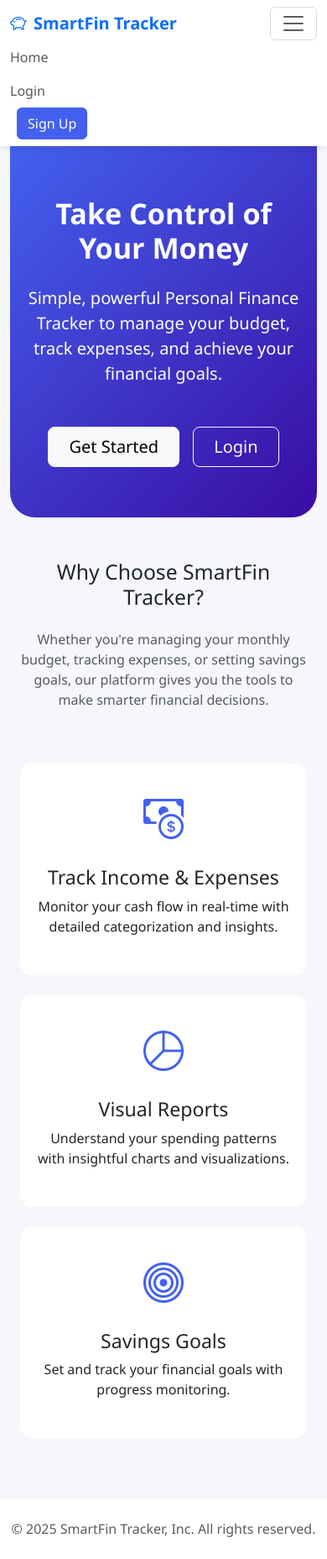
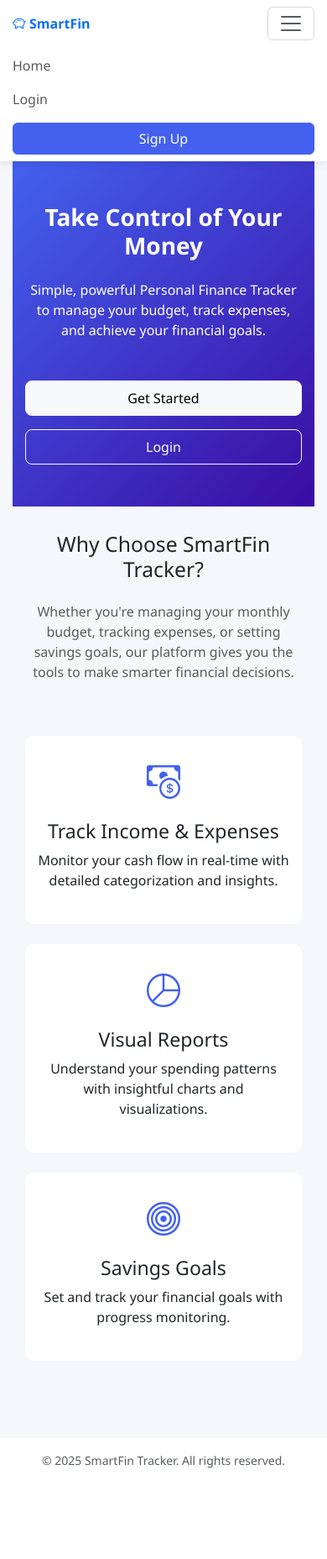
Before and after one commit to aa98-45556443355666/SmartFin_Tracker, a Flask app: page / in a window 390 px wide, after a click that opens the changed part. Shown: the whole page at 84% size. After the commit the page ends 1748 px from the top, so only its background shows below. Run offline with Flask 3, Linux system fonts and the light colour scheme; some libraries are stand-ins or nearby versions.

Commit message:
improved responsiveness

```diff
--- a/templates/add_goal.html
+++ b/templates/add_goal.html
@@ -1,7 +1,7 @@
 {% extends "base.html" %}
 {% block content %}
-<div class="row justify-content-center mt-4">
-    <div class="col-md-6">
+<div class="row justify-content-center mt-3 mt-md-4">
+    <div class="col-md-8 col-lg-6">
         <div class="card">
             <div class="card-header bg-white">
                 <h4 class="text-center">Create Savings Goal</h4>
@@ -14,7 +14,7 @@
                         {{ form.name(class="form-control", placeholder="e.g., Vacation Fund, New Car") }}
                     </div>
                     <div class="row mb-3">
-                        <div class="col-md-6">
+                        <div class="col-md-6 mb-3 mb-md-0">
                             {{ form.target_amount.label(class="form-label") }}
                             {{ form.target_amount(class="form-control", placeholder="0.00") }}
                         </div>
--- a/templates/add_transaction.html
+++ b/templates/add_transaction.html
@@ -1,7 +1,7 @@
 {% extends "base.html" %}
 {% block content %}
-<div class="row justify-content-center mt-4">
-    <div class="col-md-6">
+<div class="row justify-content-center mt-3 mt-md-4">
+    <div class="col-md-8 col-lg-6">
         <div class="card">
             <div class="card-header bg-white">
                 <h4 class="text-center">Add New Transaction</h4>
--- a/templates/base.html
+++ b/templates/base.html
@@ -28,20 +28,19 @@
             box-shadow: 0 2px 10px rgba(0, 0, 0, 0.1);
         }
 
+        .navbar-brand {
+            font-size: 1.1rem;
+        }
+
         .card {
-            border-radius: 15px;
-            box-shadow: 0 4px 20px rgba(0, 0, 0, 0.05);
+            border-radius: 10px;
+            box-shadow: 0 4px 15px rgba(0, 0, 0, 0.05);
             border: none;
             margin-bottom: 20px;
-            transition: transform 0.3s;
-        }
-
-        .card:hover {
-            transform: translateY(-5px);
         }
 
         .card-header {
-            border-radius: 15px 15px 0 0 !important;
+            border-radius: 10px 10px 0 0 !important;
             background-color: #fff;
             border-bottom: 1px solid rgba(0, 0, 0, 0.05);
         }
@@ -106,42 +85,48 @@
             overflow: hidden;
         }
 
-        .goal-progress-bar {
-            height: 100%;
-            background-color: var(--primary);
-        }
-
         .hero-section {
             background: linear-gradient(135deg, #4361ee 0%, #3a0ca3 100%);
             color: white;
-            padding: 100px 0;
-            border-radius: 0 0 30px 30px;
-            margin-bottom: 50px;
+            padding: 80px 0;
+            border-radius: 0;
+            margin-bottom: 30px;
         }
 
         .feature-card {
             text-align: center;
-            padding: 30px 20px;
+            padding: 25px 15px;
             background-color: white;
-            border-radius: 15px;
+            border-radius: 10px;
             height: 100%;
+            margin-bottom: 15px;
         }
 
         .feature-icon {
-            font-size: 3rem;
+            font-size: 2.5rem;
             color: var(--primary);
-            margin-bottom: 20px;
+            margin-bottom: 15px;
         }
 
         .auth-container {
-            max-width: 500px;
+            max-width: 100%;
             margin: 0 auto;
-            padding: 2rem 0;
+            padding: 1.5rem;
         }
 
         main {
             flex: 1;
+            padding-bottom: 20px;
         }
+
+        footer {
+            padding: 1.5rem 0;
+        }
+
+        .form-control, .form-select {
+            padding: 0.5rem 0.75rem;
+        }
+
         @keyframes slideIn {
             from { transform: translateY(-20px); opacity: 0; }
             to { transform: translateY(0); opacity: 1; }
@@ -150,16 +135,62 @@
         .alert {
             animation: slideIn 0.3s ease-out;
         }
+        @media (max-width: 768px) {
+            .hero-section {
+                padding: 60px 0;
+            }
 
-        @media (max-width: 768px) {
+            .hero-section h1 {
+                font-size: 2rem;
+            }
+
+            .hero-section p {
+                font-size: 1rem;
+            }
+
+            .navbar-brand {
+                font-size: 1rem;
+            }
+
+            .card {
+                border-radius: 8px;
+            }
+
             .finance-summary {
                 flex-direction: column;
             }
+
             .summary-card {
-                margin: 10px 0;
+                width: 100%;
             }
+
+            .btn-lg {
+                padding: 0.5rem 1rem;
+                font-size: 1rem;
+            }
+        }
+
+        @media (max-width: 576px) {
             .hero-section {
-                padding: 60px 0;
+                padding: 50px 0;
+            }
+
+            .hero-section h1 {
+                font-size: 1.75rem;
+            }
+
+            .container {
+                padding-left: 15px;
+                padding-right: 15px;
+            }
+
+            .navbar-collapse {
+                padding-top: 10px;
+            }
+
+            .dropdown-menu {
+                position: static;
+                float: none;
             }
         }
     </style>
@@ -170,7 +201,7 @@
     <nav class="navbar navbar-expand-lg navbar-light bg-white sticky-top">
         <div class="container">
             <a class="navbar-brand fw-bold text-primary" href="{{ url_for('home') }}">
-                <i class="bi bi-piggy-bank me-2"></i>SmartFin Tracker
+                <i class="bi bi-piggy-bank me-1"></i>SmartFin
             </a>
             <button class="navbar-toggler" type="button" data-bs-toggle="collapse" data-bs-target="#navbarNav">
                 <span class="navbar-toggler-icon"></span>
@@ -209,8 +240,8 @@
                     <li class="nav-item">
                         <a class="nav-link" href="{{ url_for('login') }}">Login</a>
                     </li>
-                    <li class="nav-item ms-2">
-                        <a class="btn btn-primary" href="{{ url_for('signup') }}">Sign Up</a>
+                    <li class="nav-item ms-lg-2 mt-2 mt-lg-0">
+                        <a class="btn btn-primary w-100" href="{{ url_for('signup') }}">Sign Up</a>
                     </li>
                     {% endif %}
                 </ul>
@@ -245,10 +276,10 @@
         {% block content %}{% endblock %}
     </main>
 
-    <footer class="bg-white mt-auto py-4">
+    <footer class="bg-white mt-auto py-3">
         <div class="container text-center">
-            <p class="mb-0 text-muted">
-                &copy; <span id="current-year">2025</span> SmartFin Tracker, Inc. All rights reserved.
+            <p class="mb-0 text-muted small">
+                &copy; <span id="current-year">2025</span> SmartFin Tracker. All rights reserved.
             </p>
         </div>
     </footer>
--- a/templates/index.html
+++ b/templates/index.html
@@ -5,7 +5,7 @@
         <h1 class="display-4 fw-bold mb-4">Take Control of Your Money</h1>
         <p class="lead mb-5">Simple, powerful Personal Finance Tracker to manage your budget, track expenses, and
             achieve your financial goals.</p>
-        <div class="d-flex justify-content-center gap-3">
+        <div class="d-flex flex-column flex-sm-row justify-content-center gap-3">
             {% if current_user.is_authenticated %}
             <a href="/dashboard" class="btn btn-light btn-lg px-4">Go to Dashboard</a>
             {% else %}
@@ -15,7 +15,6 @@
         </div>
     </div>
 </div>
-
 <div class="container">
     <div class="row mb-5">
         <div class="col-md-8 mx-auto text-center">
@@ -24,7 +23,6 @@
                 savings goals, our platform gives you the tools to make smarter financial decisions.</p>
         </div>
     </div>
-
     <div class="row mb-5">
         <div class="col-md-4 mb-4">
             <div class="feature-card">
@@ -32,7 +30,7 @@
                     <i class="bi bi-cash-coin"></i>
                 </div>
                 <h3>Track Income & Expenses</h3>
-                <p>Monitor your cash flow in real-time with detailed categorization and insights.</p>
+                <p class="mb-0">Monitor your cash flow in real-time with detailed categorization and insights.</p>
             </div>
         </div>
         <div class="col-md-4 mb-4">
@@ -41,7 +39,7 @@
                     <i class="bi bi-pie-chart"></i>
                 </div>
                 <h3>Visual Reports</h3>
-                <p>Understand your spending patterns with insightful charts and visualizations.</p>
+                <p class="mb-0">Understand your spending patterns with insightful charts and visualizations.</p>
             </div>
         </div>
         <div class="col-md-4 mb-4">
@@ -50,7 +48,7 @@
                     <i class="bi bi-bullseye"></i>
                 </div>
                 <h3>Savings Goals</h3>
-                <p>Set and track your financial goals with progress monitoring.</p>
+                <p class="mb-0">Set and track your financial goals with progress monitoring.</p>
             </div>
         </div>
     </div>
--- a/templates/login.html
+++ b/templates/login.html
@@ -1,7 +1,7 @@
 {% extends "base.html" %}
 {% block content %}
-<div class="row justify-content-center mt-5">
-    <div class="col-md-6">
+<div class="row justify-content-center mt-3 mt-md-5">
+    <div class="col-md-8 col-lg-6">
         <div class="card">
             <div class="card-header bg-white">
                 <h3 class="text-center">Login to Your Account</h3>
--- a/templates/signup.html
+++ b/templates/signup.html
@@ -1,7 +1,7 @@
 {% extends "base.html" %}
 {% block content %}
-<div class="row justify-content-center mt-5">
-    <div class="col-md-6">
+<div class="row justify-content-center mt-3 mt-md-5">
+    <div class="col-md-8 col-lg-6">
         <div class="card">
             <div class="card-header bg-white">
                 <h3 class="text-center">Create Your Account</h3>
```
Also changed, not shown: other parts of templates/base.html (+7 -27 lines), templates/dashboard.html (+36 -41 lines), templates/goals.html (+29 -31 lines), templates/transactions.html (+53 -18 lines).
